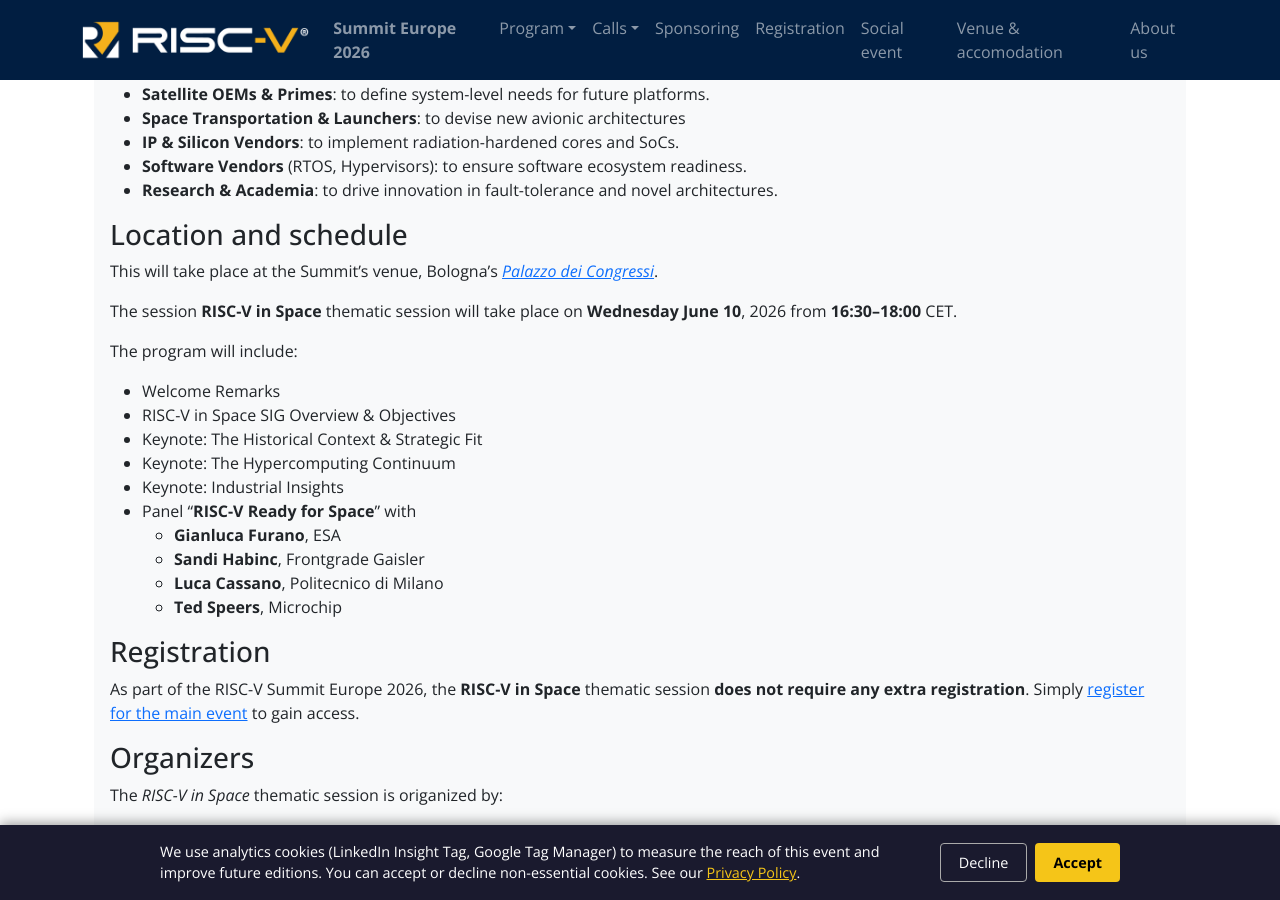
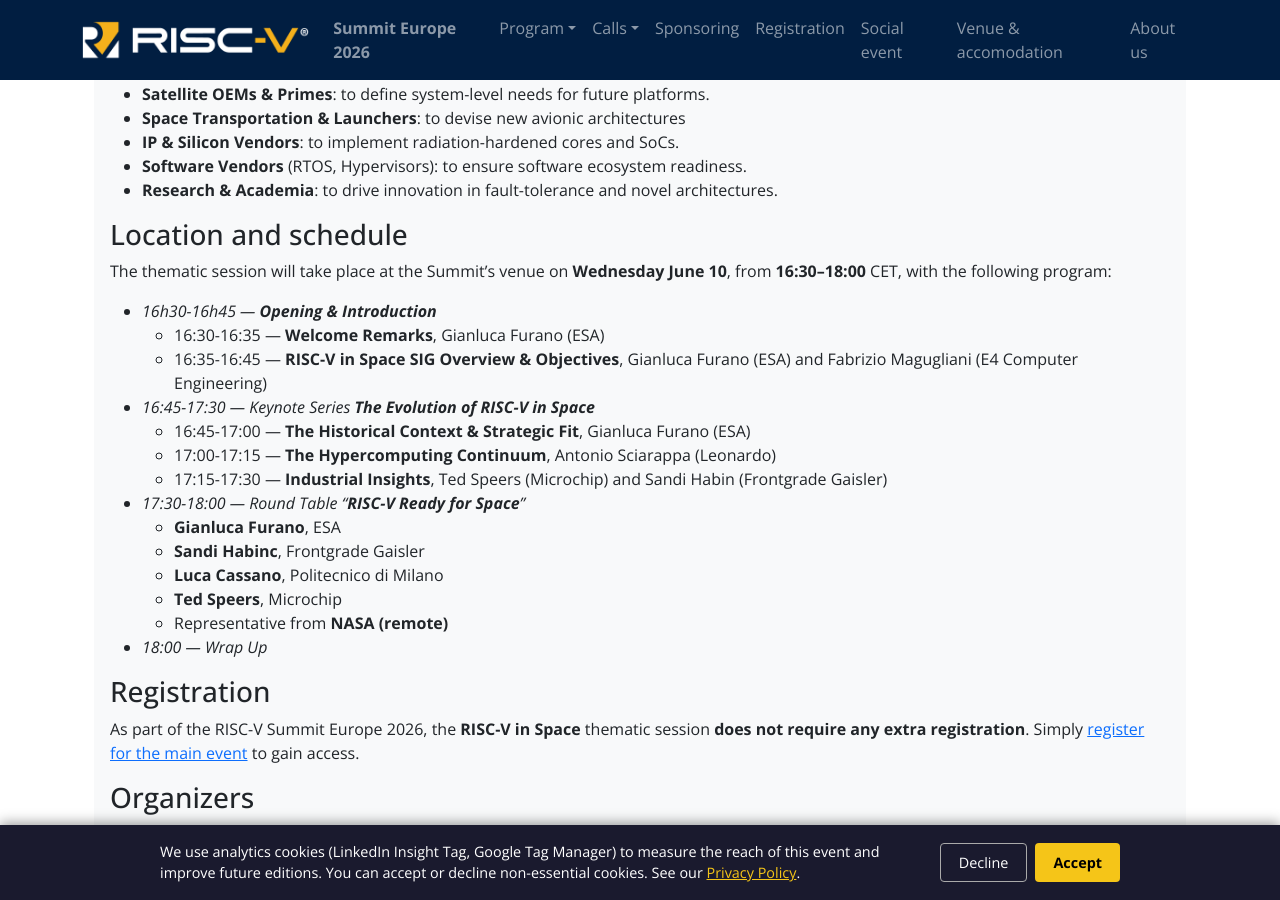
Before and after one commit to riscv-europe/summit-website-development, a Jekyll site: the page built from summit/2026/session-riscv-in-space.md, in a window 1280 px wide and 900 px high, scrolled down 1043 px. Built offline with Jekyll 4.4.1, drawn with Linux system fonts in a browser that asks for light colours.

Commit message:
Fix: update the space session's program.

```diff
--- a/summit/2026/session-riscv-in-space.md
+++ b/summit/2026/session-riscv-in-space.md
@@ -56,25 +56,25 @@
 
 ### Location and schedule
 
-This will take place at the Summit's venue, Bologna's <a
-href="https://www.bolognacongresscenter.com/en/palazzo-dei-congressi-2/"
-target="_blank" style="target-new: tab;"><em>Palazzo dei
-Congressi</em></a>.
-
-The session **RISC-V in Space** thematic session will take place on
-**Wednesday June 10**, 2026 from **16:30–18:00** CET.
-
-The program will include:
-- Welcome Remarks
-- RISC-V in Space SIG Overview & Objectives
-- Keynote: The Historical Context & Strategic Fit
-- Keynote: The Hypercomputing Continuum
-- Keynote: Industrial Insights
-- Panel "**RISC-V Ready for Space**" with
+The thematic session will take place at the Summit's venue on
+**Wednesday June 10**, from **16:30–18:00** CET, with the following
+program:
+- *16h30-16h45 &mdash; **Opening & Introduction***
+  - 16:30-16:35 &mdash; **Welcome Remarks**, Gianluca Furano (ESA)
+  - 16:35-16:45 &mdash; **RISC-V in Space SIG Overview & Objectives**,
+    Gianluca Furano (ESA) and Fabrizio Magugliani (E4 Computer
+    Engineering)
+- *16:45-17:30 &mdash; Keynote Series **The Evolution of RISC-V in Space***
+  - 16:45-17:00 &mdash; **The Historical Context & Strategic Fit**, Gianluca Furano (ESA)
+  - 17:00-17:15 &mdash; **The Hypercomputing Continuum**, Antonio Sciarappa (Leonardo)
+  - 17:15-17:30 &mdash; **Industrial Insights**, Ted Speers (Microchip) and Sandi Habin (Frontgrade Gaisler)
+- *17:30-18:00 &mdash; Round Table “**RISC-V Ready for Space**”*
   - **Gianluca Furano**, ESA
   - **Sandi Habinc**, Frontgrade Gaisler
   - **Luca Cassano**, Politecnico di Milano
   - **Ted Speers**, Microchip
+  - Representative from **NASA (remote)**
+- *18:00 &mdash; Wrap Up*
 
 ### Registration
 
```
